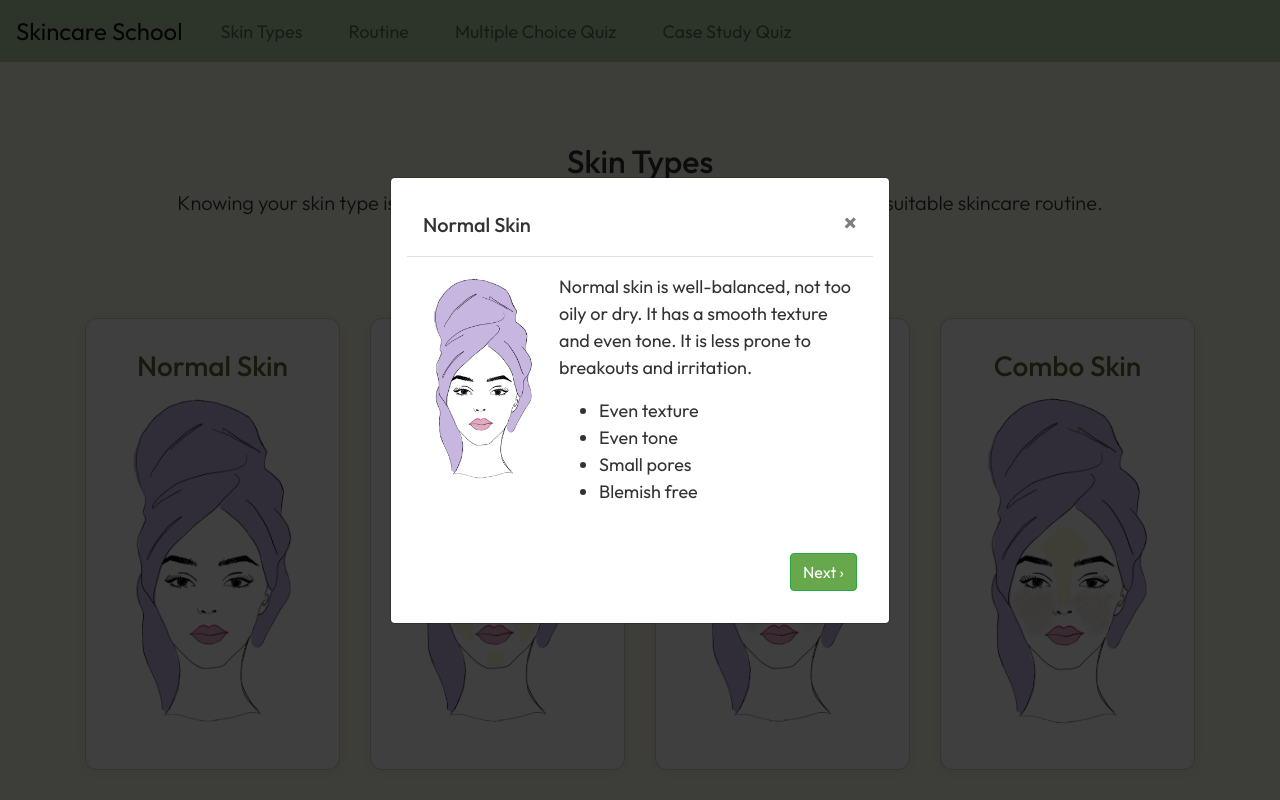
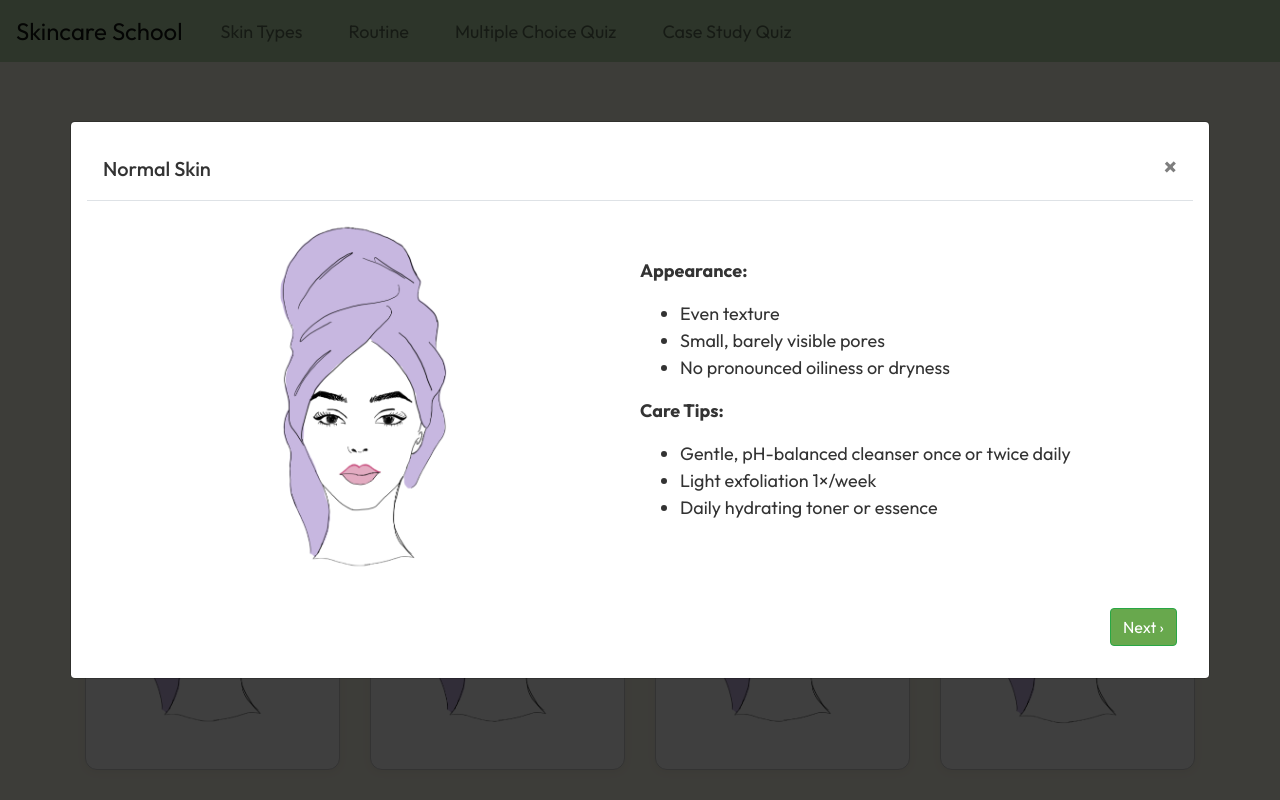
Before and after one commit to hibashaalan/skincareschool, a Flask app: page /skintype in a window 1280 px wide, after a click on "Normal Skin". Run offline with Flask 3, Linux system fonts and the light colour scheme; some libraries are stand-ins or nearby versions.

Commit message:
fixed learning modal content

```diff
--- a/templates/foundation.html
+++ b/templates/foundation.html
@@ -2,7 +2,7 @@
 {% block content %}
 
 <h2 class="text-center">Skincare Routine Essentials</h2>
-<p class="lead mb-4"> Building a simple and effective skincare routine can be very easy if you learn what each ingredient and product does for your specific skin typ. Learn each step, why its important and how to add it to your routine ensuring you layer each product to optimize results </p>
+<p class="lead mb-4"> Building a simple and effective skincare routine can be very easy if you learn what each ingredient and product does for your specific skin type. Learn each step, why its important and how to add it to your routine ensuring you layer each product to optimize results </p>
 <div class="container my-5">
   <h6> click each step to learn more </h6>
 
--- a/templates/skintype.html
+++ b/templates/skintype.html
@@ -48,21 +48,29 @@
 
 <!-- Normal Skin Modal -->
 <div class="modal fade" id="normalModal" tabindex="-1" role="dialog" aria-labelledby="normalModalLabel" aria-hidden="true">
-  <div class="modal-dialog modal-dialog-centered" role="document">
+  <div class="modal-dialog modal-dialog-centered modal-xl" role="document">
     <div class="modal-content p-3">
       <div class="modal-header">
         <h5 class="modal-title" id="normalModalLabel">Normal Skin</h5>
         <button type="button" class="close" data-dismiss="modal"><span>&times;</span></button>
       </div>
       <div class="modal-body d-flex align-items-start">
-        <img src="{{ url_for('static', filename='images/normal_skin.png') }}" alt="Normal Skin" class="img-fluid rounded mr-3" style="max-width: 120px;">
-        <div class="text-left">
-          <p>Normal skin is well-balanced, not too oily or dry. It has a smooth texture and even tone. It is less prone to breakouts and irritation.</p>
+        <div class="col-md-6">
+        <img src="{{ url_for('static', filename='images/normal_skin.png') }}" alt="Normal Skin" class="img-fluid rounded mr-3" style="max-width: 40%;">
+        </div>
+        <div class="text-left align-self-center">
+          <p><strong>Appearance:</strong></p>
           <ul>
             <li>Even texture</li>
-            <li>Even tone</li>
-            <li>Small pores</li>
-            <li>Blemish free</li>
+            <li>Small, barely visible pores</li>
+            <li>No pronounced oiliness or dryness</li>
+          </ul>
+
+          <p><strong>Care Tips:</strong></p>
+          <ul>
+            <li>Gentle, pH-balanced cleanser once or twice daily</li>
+            <li>Light exfoliation 1×/week</li>
+            <li>Daily hydrating toner or essence</li>
           </ul>
         </div>
       </div>
@@ -80,20 +88,29 @@
 
 <!-- Oily Skin Modal -->
 <div class="modal fade" id="oilyModal" tabindex="-1" role="dialog" aria-labelledby="oilyModalLabel" aria-hidden="true">
-  <div class="modal-dialog modal-dialog-centered" role="document">
+  <div class="modal-dialog modal-dialog-centered modal-xl" role="document">
     <div class="modal-content p-3">
       <div class="modal-header">
         <h5 class="modal-title" id="oilyModalLabel">Oily Skin</h5>
         <button type="button" class="close" data-dismiss="modal"><span>&times;</span></button>
       </div>
       <div class="modal-body d-flex align-items-start">
-        <img src="{{ url_for('static', filename='images/oily_skin.png') }}" alt="Oily Skin" class="img-fluid rounded mr-3" style="max-width: 120px;">
-        <div class="text-left">
-          <p>Oily skin produces excess sebum, leading to shine, visible pores, and frequent breakouts. Look for lightweight, non-comedogenic products.</p>
+        <div class="col-md-6">
+        <img src="{{ url_for('static', filename='images/oily_skin.png') }}" alt="Oily Skin" class="img-fluid rounded mr-3" style="max-width: 40%;">
+        </div>
+        <div class="text-left align-self-center">
+          <p><strong>Appearance:</strong></p>
           <ul>
-            <li>Shiny appearance</li>
-            <li>Enlarged pores</li>
-            <li>Prone to acne and blackheads</li>
+            <li>Noticeable shine, especially in the T-zone (forehead, nose, chin)</li>
+            <li>Enlarged pores, prone to blackheads</li>
+            <li>Prone to breakouts and acne</li>
+          </ul>
+
+          <p><strong>Care Tips:</strong></p>
+          <ul>
+            <li>Oil-control cleanser with salicylic acid or zinc PCA</li>
+            <li>Gentle exfoliation (BHA) 1–2×/week to clear pores</li>
+            <li>Lightweight, non-comedogenic moisturizer</li>
           </ul>
         </div>
       </div>
@@ -115,20 +132,29 @@
 
 <!-- Dry Skin Modal -->
 <div class="modal fade" id="dryModal" tabindex="-1" role="dialog" aria-labelledby="dryModalLabel" aria-hidden="true">
-  <div class="modal-dialog modal-dialog-centered" role="document">
+  <div class="modal-dialog modal-dialog-centered modal-xl" role="document">
     <div class="modal-content p-3">
       <div class="modal-header">
         <h5 class="modal-title" id="dryModalLabel">Dry Skin</h5>
         <button type="button" class="close" data-dismiss="modal"><span>&times;</span></button>
       </div>
       <div class="modal-body d-flex align-items-start">
-        <img src="{{ url_for('static', filename='images/dry_skin.png') }}" alt="Dry Skin" class="img-fluid rounded mr-3" style="max-width: 120px;">
-        <div class="text-left">
-          <p>Dry skin lacks moisture and can feel tight or rough. It may appear dull and flaky. Look for rich, hydrating products.</p>
+        <div class="col-md-6">
+        <img src="{{ url_for('static', filename='images/dry_skin.png') }}" alt="Dry Skin" class="img-fluid rounded mr-3" style="max-width: 40%;">
+        </div>
+        <div class="text-left align-self-center">
+          <p><strong>Appearance:</strong></p>
           <ul>
-            <li>Coarse texture</li>
-            <li>Tight pores</li>
-            <li>Visible fine lines</li>
+            <li>Tight or rough patches, especially after cleansing</li>
+            <li>Flakiness or redness around t-zone</li>
+            <li>More visible fine lines</li>
+          </ul>
+
+          <p><strong>Care Tips:</strong></p>
+          <ul>
+            <li>Creamy, non-stripping cleanser (no sulfates)</li>
+            <li>Hydrating masks (sheet or overnight) 1–2×/week</li>
+            <li>Seal in moisture with occlusive ingredients</li>
           </ul>
         </div>
       </div>
@@ -150,21 +176,29 @@
 
 <!-- Combination Skin Modal -->
 <div class="modal fade" id="comboModal" tabindex="-1" role="dialog" aria-labelledby="comboModalLabel" aria-hidden="true">
-  <div class="modal-dialog modal-dialog-centered" role="document">
+  <div class="modal-dialog modal-dialog-centered modal-xl" role="document">
     <div class="modal-content p-3">
       <div class="modal-header">
         <h5 class="modal-title" id="comboModalLabel">Combination Skin</h5>
         <button type="button" class="close" data-dismiss="modal"><span>&times;</span></button>
       </div>
       <div class="modal-body d-flex align-items-start">
-        <img src="{{ url_for('static', filename='images/combo_skin.png') }}" alt="Combination Skin" class="img-fluid rounded mr-3" style="max-width: 120px;">
-        <div class="text-left">
-          <p>Combination skin features both dry and oily areas. The T-zone may be shiny while the cheeks remain dry.</p>
+        <div class="col-md-6">
+        <img src="{{ url_for('static', filename='images/combo_skin.png') }}" alt="Combination Skin" class="img-fluid rounded mr-3" style="max-width: 40%;">
+        </div>
+        <div class="text-left align-self-center">
+          <p><strong>Appearance:</strong></p>
           <ul>
-            <li>Large pores</li>
-            <li>Thicker texture</li>
-            <li>Dry in some areas</li>
-            <li>Blemished</li>
+            <li>Oily/shiny T-zone (forehead, nose, chin)</li>
+            <li>Dry or normal cheeks</li>
+            <li>Mixed pore sizes (larger in T-zone)</li>
+          </ul>
+
+          <p><strong>Care Tips:</strong></p>
+          <ul>
+            <li>Use a gentle foaming cleanser all over</li>
+            <li>Targeted treatments: BHA in oily zones, hydrating serums on dry areas</li>
+            <li>Layer lightweight and richer products where needed</li>
           </ul>
         </div>
       </div>
```
